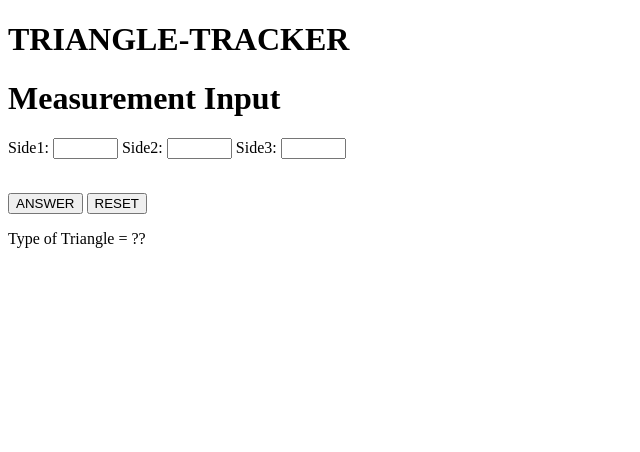
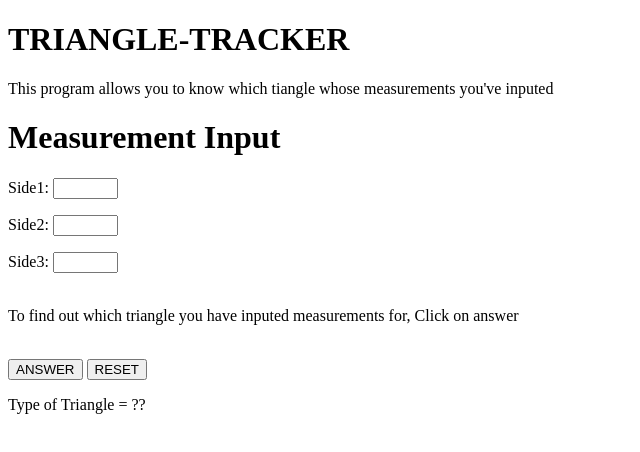
Before and after one commit to Kazammy/TRIANGLE-TRACKER, a plain HTML site: page index.html in a window 1280 px wide. Shown: the whole page, without its empty margins (0-640 px from the left). Drawn offline with Linux system fonts and the light colour scheme.

Commit message:
layout of input boxes

```diff
--- a/index.html
+++ b/index.html
@@ -6,15 +6,20 @@
   </head>
   <body>
     <h1 class="header">TRIANGLE-TRACKER</h1>
-    <p class="sidebar">
+    <p>This program allows you to know which tiangle whose measurements you've inputed
+    <div class="sidebar">
       <h1 class="input">Measurement Input</h1>
-        Side1: <input type="text" size="5" id="">
-        Side2: <input type="text" size="5" id="">
-        Side3: <input type="text" size="5" id="">
-        <p></p>
-        <br>
-        <button type="button" onclick="Answer()">ANSWER</button>
-        <button type="button" onclick="Reset Default()">RESET</button>
+        <p>Side1:
+           <input type="integer" size="5" id=""><br />
+        <p>Side2:
+         <input type="integer" size="5" id=""><br />
+        <p>Side3:
+           <input type="integer" size="5" id=""><br />
+        <br />
+        <p class="SD">To find out which triangle you have inputed measurements for, Click on answer</p><br>
+        <button class="answer" type="button" onclick="Answer()">ANSWER</button>
+        <button class="reset" type="button" onclick="Reset Default()">RESET</button>
+    </div>
     </p>
     <p id="output">Type of Triangle = ??</p>
   </body>
```
